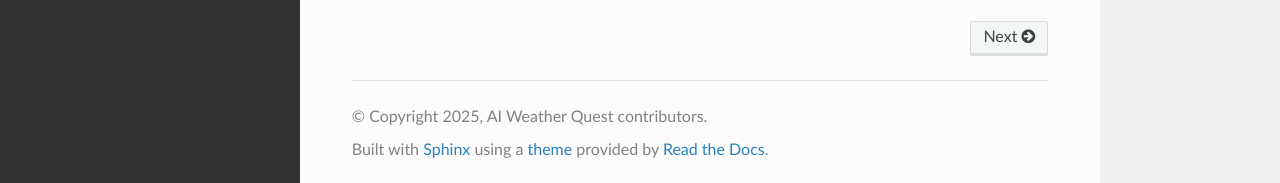
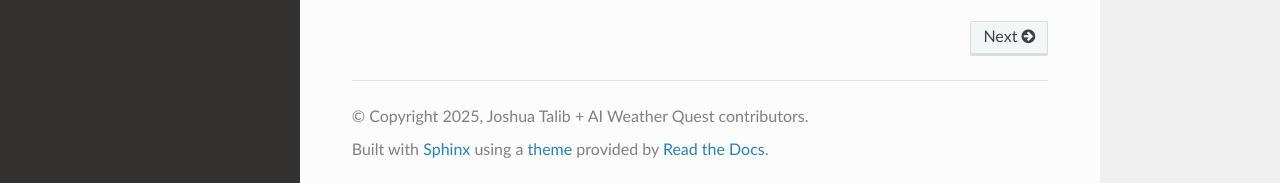
Before and after one commit to joshuatalib/AI_weather_quest, a Sphinx documentation site: the page built from docs/source/index.rst, in a window 1280 px wide and 900 px high, scrolled down 642 px. Shown: the part 714-897 px from the top of the window. Built offline with Sphinx 7.4.7 and the Read the Docs theme 3.1.0, drawn with Linux system fonts in a browser that asks for light colours; pages that are not in the unit, such as notebooks, are missing from menus.

Commit message:
Update conf.py

```diff
--- a/docs/source/conf.py
+++ b/docs/source/conf.py
@@ -8,7 +8,7 @@ import os
 # -- Project information
 
 project = 'AI_Weather_Quest'
-copyright = '2025, AI Weather Quest contributors'
+copyright = '2025, Joshua Talib + AI Weather Quest contributors'
 author = 'Joshua Talib'
 
 release = '1.0'
```
